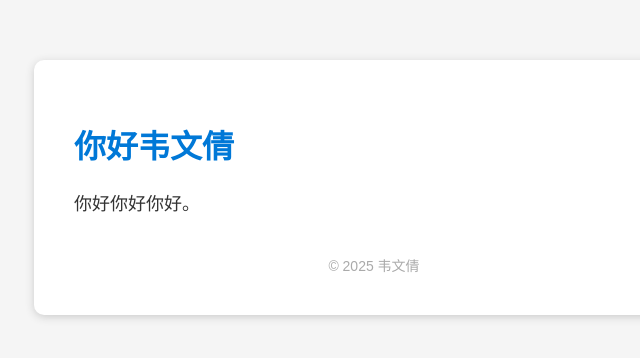
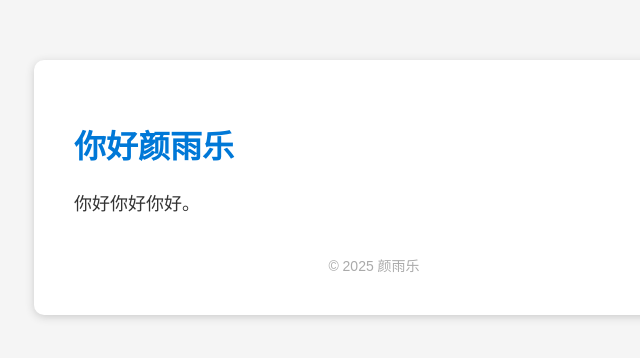
Before and after one commit to haohaoshuijue513-alt/haohaoshuijue513-alt.github.io, a plain HTML site: page index.html in a window 1280 px wide. Shown: the full height of the page, 266-906 px from the left. Drawn offline with Linux system fonts and the light colour scheme.

Commit message:
Update index.html

```diff
--- a/index.html
+++ b/index.html
@@ -3,7 +3,7 @@
 <head>
     <meta charset="UTF-8">
     <meta name="viewport" content="width=device-width, initial-scale=1.0">
-    <title>韦文倩的个人网站</title>
+    <title>颜雨乐的个人网站</title>
     <style>
         body { font-family: Arial, sans-serif; background: #f5f5f5; margin: 0; padding: 0; }
         .container { max-width: 600px; margin: 60px auto; background: #fff; border-radius: 10px; box-shadow: 0 2px 8px #ccc; padding: 40px; }
@@ -14,9 +14,9 @@
 </head>
 <body>
     <div class="container">
-        <h1>你好韦文倩</h1>
+        <h1>你好颜雨乐</h1>
         <p>你好你好你好。</p>
-        <div class="footer">© 2025 韦文倩</div>
+        <div class="footer">© 2025 颜雨乐</div>
     </div>
 </body>
 </html>
```
